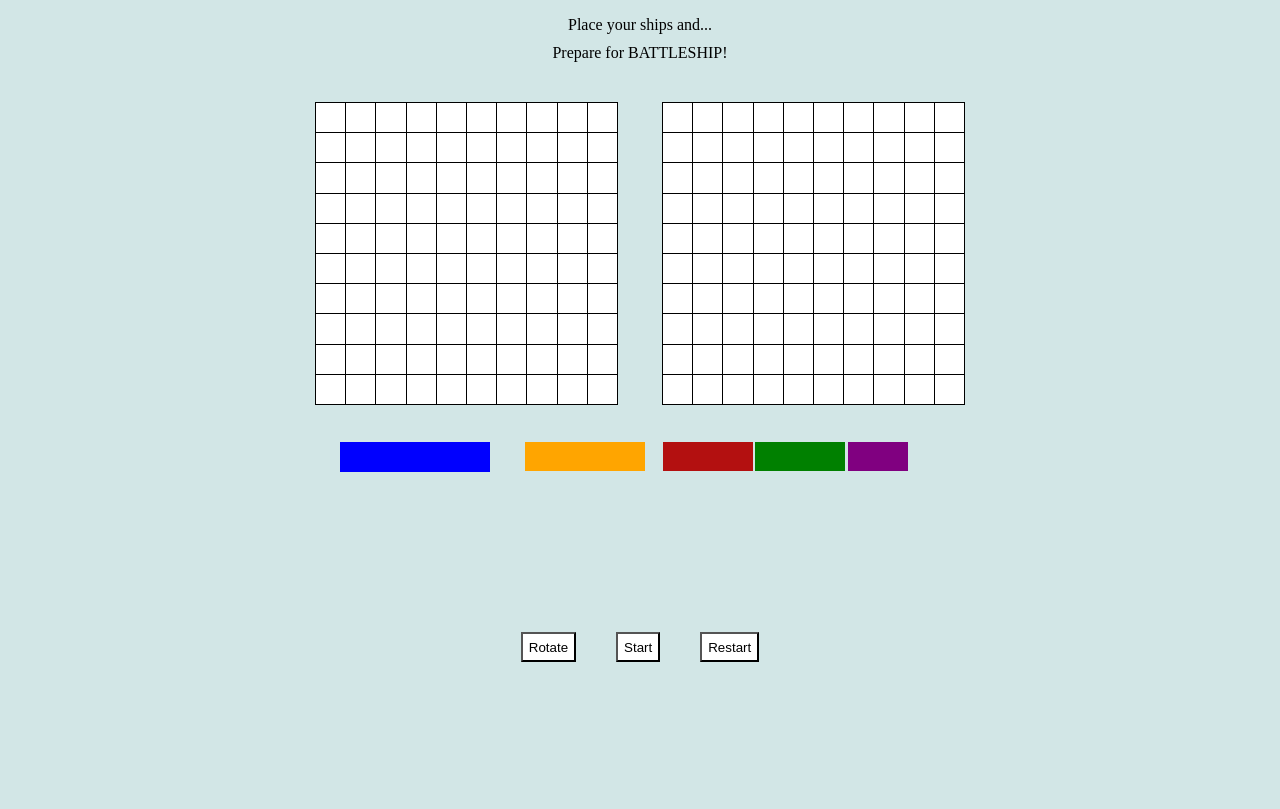
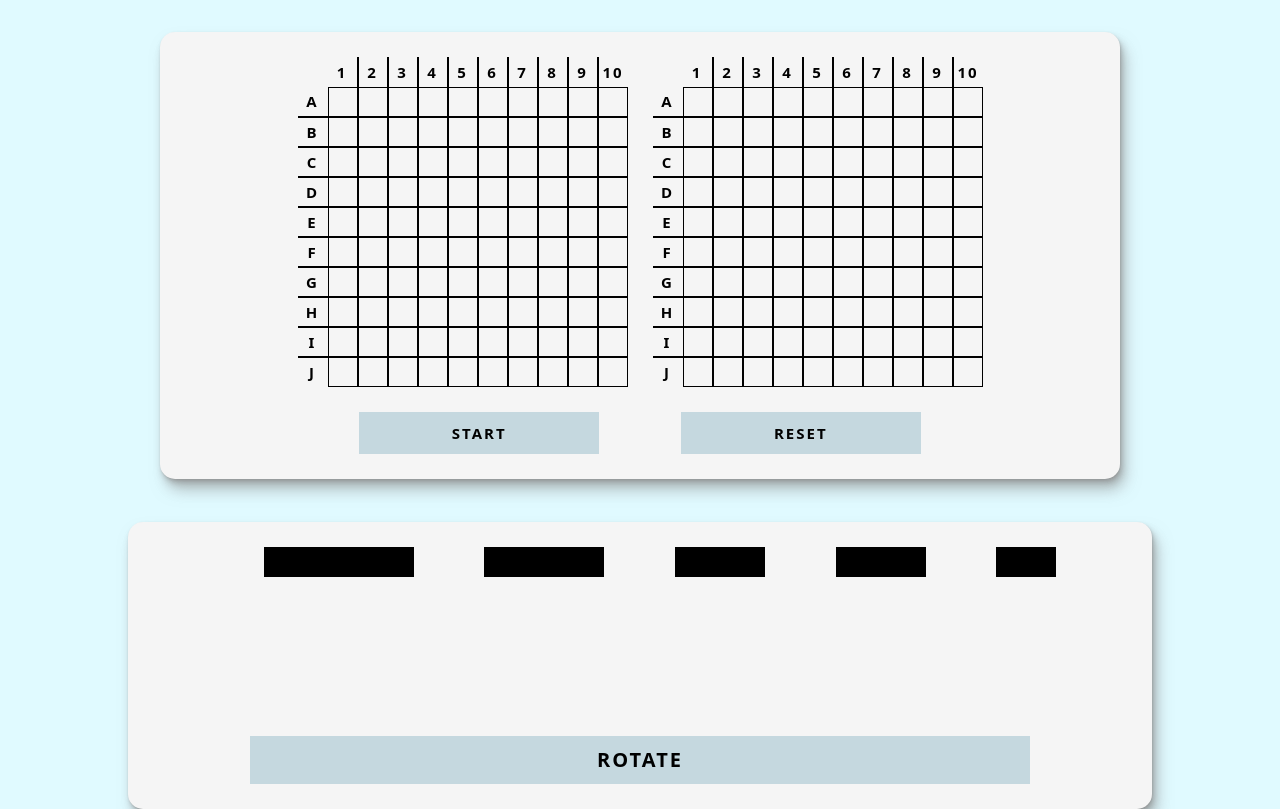
Before and after one commit to rewthex/battleship, a website built with webpack: page src/template.html in a window 1280 px wide. Shown: the part 84-893 px from the top of the page. Before the commit the page ends 800 px from the top, so only its background shows below. Built offline with nearby package versions, Linux system fonts and the light colour scheme.

Commit message:
completely rewrote styling, need to fix functionality

```diff
--- a/src/draggables.js
+++ b/src/draggables.js
@@ -1,11 +1,12 @@
 export class Draggable {
 	constructor(selector, onDrop) {
-		this.block = document.querySelector(selector);
+		this.block = document.getElementById(selector);
 		this.onDrop = onDrop;
 
 		const { x: lastX, y: lastY } = this.block.getBoundingClientRect();
 		this.lastX = lastX;
 		this.lastY = lastY;
+		this.offset = { x: 0, y: 0 };
 		this.isDragging = false;
 
 		this.block.addEventListener('mousedown', this.mouseDown.bind(this));
@@ -14,6 +15,10 @@
 	mouseDown(e) {
 		e.preventDefault();
 		this.isDragging = true;
+
+		const block = this.block.getBoundingClientRect();
+		this.offset.x = e.clientX - block.left;
+		this.offset.y = e.clientY - block.top;
 
 		document.addEventListener('mousemove', this.mouseMove.bind(this));
 		document.addEventListener('mouseup', this.mouseUp.bind(this), {
@@ -25,14 +30,13 @@
 		if (!this.isDragging) return;
 		this.block.style.position = 'absolute';
 
-		this.block.style.left = `${e.clientX - this.block.offsetWidth / 2}px`;
-		this.block.style.top = `${e.clientY - this.block.offsetHeight / 2}px`;
+		this.block.style.left = `${e.clientX - this.offset.x}px`;
+		this.block.style.top = `${e.clientY - this.offset.y}px`;
 	}
 
 	mouseUp(e) {
 		this.isDragging = false;
 		document.removeEventListener('mousemove', this.mouseMove.bind(this));
-
 
 		let { x, y } = this.block.getBoundingClientRect();
 
@@ -72,7 +76,7 @@
 
 	initializeShips(shipSelectors) {
 		shipSelectors.forEach((selector) => {
-			this.ships[selector] = new Draggable(`.${selector}`, this.onDrop);
+			this.ships[selector] = new Draggable(selector, this.onDrop);
 		});
 	}
 
--- a/src/helpers.js
+++ b/src/helpers.js
@@ -1,19 +1,16 @@
-export const renderBoard = (player, gameboard, gameover) => {
-	const width = 10;
+export const createBoards = () => {
+	const playerBoard = document.getElementById('player-board')
+	const computerBoard = document.getElementById('computer-board')
 
-	const gameBoardContainer = document.createElement('div');
-	gameBoardContainer.classList.add('game-board');
-	gameBoardContainer.setAttribute('id', player);
+	for (let i = 0; i < 100; i++) {
+		const playerCell = document.createElement('div');
+		playerCell.classList.add('cell');
+		playerCell.setAttribute('id', i);
+		playerBoard.appendChild(playerCell);
 
-	for (let i = 0; i < width * width; i++) {
-		const cellDiv = document.createElement('div');
-		cellDiv.classList.add('cell');
-		if (typeof gameboard[i] === 'string') {
-			cellDiv.classList.add(gameboard[i]);
-		}
-		cellDiv.dataset.id = i;
-		gameBoardContainer.append(cellDiv);
+		const computerCell = document.createElement('div');
+		computerCell.classList.add('cell');
+		computerCell.setAttribute('id', i);
+		computerBoard.appendChild(computerCell);
 	}
-
-	return gameBoardContainer;
 };
--- a/src/index.js
+++ b/src/index.js
@@ -1,6 +1,6 @@
 import { GameEngine } from './gameengine';
 import { Draggables } from './draggables';
-import { renderBoard } from './helpers';
+import { createBoards } from './helpers';
 import './styles.css';
 
 const ScreenController = (() => {
@@ -8,31 +8,18 @@
 	const ships = ['carrier', 'battleship', 'cruiser', 'submarine', 'destroyer'];
 	const draggables = new Draggables(ships, handleDrop);
 
-	const playerTurnSpan = document.querySelector('#turn-display');
-	const gameInfoSpan = document.querySelector('#last-play');
-	const gamesBoardContainer = document.querySelector('.gamesboard-container');
-	const startButton = document.querySelector('#start');
-	const rotateButton = document.querySelector('#rotate');
-	const restartButton = document.querySelector('#restart');
+	createBoards();
+
+	const startButton = document.getElementById('start-game');
+	const resetButton = document.getElementById('reset-game');
+	const rotateButton = document.getElementById('rotate-ships');
 
 	const updateScreen = (initialRender = false) => {
-		gamesBoardContainer.innerHTML = '';
-		if (initialRender) {
-			playerTurnSpan.innerText = `Place your ships and...`;
-		} else {
-			playerTurnSpan.innerText = `${game.getActivePlayer().name}'s turn to go!`;
-		}
-		gameInfoSpan.innerText = game.getLastRoundMessage();
-
-		game.getPlayers().forEach((player) => {
-			gamesBoardContainer.append(
-				renderBoard(player.playerNumber, player.gameboard.board, false)
-			);
-		});
+		// updateBoard()
 	};
 
 	function handleDrop(cell, block) {
-		if (cell.parentElement.id !== 'player-one') return;
+		if (cell.parentElement.id !== 'player-board') return;
 
 		const start = cell.dataset.id;
 		const type = block.dataset.type;
@@ -50,20 +37,16 @@
 	}
 
 	const rotateShips = () => {
-		const optionsContainer = document.querySelector('.options-container');
-		const ships = optionsContainer.querySelectorAll(
-			'div:not([data-set="true"])'
-		);
-
-		ships.forEach((ship) => {
-			const newHeight = ship.offsetHeight;
-			ship.style.height = `${ship.offsetWidth}px`;
-			ship.style.width = `${newHeight}px`;
+		const shipList = document.querySelectorAll('.ship');
+		shipList.forEach((ship) => {
+			const shipHeight = ship.offsetHeight;
+			const shipWidth = ship.offsetWidth;
+			ship.style.height = `${shipWidth}px`;
+			ship.style.width = `${shipHeight}px`;
 			ship.dataset.vertical =
 				ship.dataset.vertical === 'true' ? 'false' : 'true';
+			console.log(ship.dataset.vertical);
 		});
-
-		optionsContainer.classList.toggle('options-container-vertical');
 	};
 
 	const startGame = () => {
@@ -79,8 +62,8 @@
 	const restartGame = () => window.location.reload();
 
 	startButton.addEventListener('click', startGame);
+	resetButton.addEventListener('click', restartGame);
 	rotateButton.addEventListener('click', rotateShips);
-	restartButton.addEventListener('click', restartGame);
 
 	updateScreen(true);
 })();
--- a/src/styles.css
+++ b/src/styles.css
@@ -1,138 +1,266 @@
-@font-face {
-	font-family: 'Boldean';
-	src: url('./BOLDEAN.ttf') format('truetype');
+*,
+*::before,
+*::after {
+	box-sizing: border-box;
 }
 
 * {
+	font-family: 'system-ui';
+	font-size: 10px;
+	letter-spacing: 0.2rem;
 	margin: 0;
-	box-sizing: border-box;
-	background-color: rgb(210, 230, 230);
+}
+
+body {
+  background-color: rgb(224, 250, 255);
+	line-height: 1.5;
+	-webkit-font-smoothing: antialiased;
+}
+
+input,
+button,
+output {
+	font: inherit;
+}
+
+:root {
+	--shadow-color: 0deg 0% 53%;
+	--shadow-elevation-medium: 0.3px 0.5px 0.8px hsl(var(--shadow-color) / 0.26),
+		1.1px 2.2px 3.2px -0.5px hsl(var(--shadow-color) / 0.36),
+		2.5px 5px 7.2px -0.9px hsl(var(--shadow-color) / 0.46),
+		5.6px 11.3px 16.3px -1.4px hsl(var(--shadow-color) / 0.56);
+}
+
+dialog[open] {
+  justify-self: center;
+  align-self: center;
+}
+
+dialog[open]::backdrop {
+  -webkit-backdrop-filter: blur(5px);
+  backdrop-filter: blur(5px);
 }
 
 .container {
 	display: grid;
-	grid-template-rows: 100px 600px;
+	grid-template-rows: 0.3fr 5fr 0.4fr 2.7fr;
 	grid-template-areas:
-		'header'
-		'game-area';
-}
-
-.header {
-	font-family: 'Boldean';
-	letter-spacing: 0.5rem;
-	text-align: center;
-	align-self: center;
-	grid-area: header;
+    '.'
+		'game-area'
+		'.'
+		'ship-placement';
 }
 
 .game-area {
+	grid-area: game-area;
 	display: grid;
-	grid-template-rows: 1fr 3fr 2fr 1fr;
-	grid-template-columns: 1fr 3fr;
+	grid-template-columns: 1fr;
+	grid-template-rows: 1fr 0.5fr 8fr;
 	grid-template-areas:
-		'game-info            game-info'
-		'gamesboard-container gamesboard-container'
-		'options-container    options-container'
-		'controls             controls';
-	grid-area: game-area;
-	gap: 40px;
+		'game-status'
+    '.'
+		'game-boards';
 }
 
-.options-container {
-	grid-area: options-container;
-	min-height: 150px;
-	min-width: 600px;
-	display: grid;
-	grid-template-columns: 2fr 1.5fr 1fr 1fr 1fr;
+#game-status {
 	justify-self: center;
+	align-self: center;
+	text-align: center;
+	width: 60%;
+	padding: 5px;
+	grid-area: game-status;
+	font-size: 2rem;
+	background: rgba(83, 190, 255, 0.2);
+	border-radius: 16px;
+	background: linear-gradient(to bottom, #eaf1f4, #c5d8df);
+	border: 1px solid #a7bac7;
+	border-radius: 4px;
 }
 
-
-
-.game-info {
-	grid-area: game-info;
-	display: flex;
-	flex-direction: column;
-	gap: 10px;
-	align-items: center;
+.game-boards {
+  background-color: whitesmoke;
+	width: 75%;
+	padding: 25px;
+	grid-area: game-boards;
+	display: grid;
+	justify-self: center;
+	justify-content: center;
+	gap: 25px;
+	box-shadow: var(--shadow-elevation-medium);
+	border-radius: 15px;
 }
 
-.gamesboard-container {
-	grid-area: gamesboard-container;
-	width: 650px;
-	height: 300px;
-	display: flex;
-	justify-content: space-between;
-	justify-self: center;
+.game-board-container {
+	width: 330px;
+	height: 330px;
+	display: grid;
+	align-self: center;
+	grid-template-columns: 1fr 10fr;
+	grid-template-rows: 1fr 10fr;
+	grid-template-areas:
+		'top-labels  top-labels'
+		'side-labels game-board';
 }
 
 .game-board {
-	width: 303px;
-	height: 303px;
+	display: flex;
+	flex-wrap: wrap;
+}
+
+.cell {
+	width: 30px;
+	height: 30px;
+  border: 1px solid black;
+}
+
+.label {
+	width: 30px;
+	height: 30px;
+	text-align: center;
+	align-content: center;
+  font-size: 1.5rem;
+  font-weight: 600;
+}
+
+.top-labels {
+	grid-area: top-labels;
+	display: flex;
+	flex-direction: row;
+}
+
+.top-labels .label:first-child {
+  border: none;
+}
+
+.top-labels .label:nth-child(2) {
+  border-right: 1px solid black;
+}
+
+.top-labels .label:nth-child(11) {
+  border-left: 1px solid black;
+  border-right: none;
+}
+
+.top-labels .label:nth-child(n+3):nth-child(-n+10) {
+  border-left: 1px solid black;
+  border-right: 1px solid black;
+}
+
+.side-labels {
+	grid-area: side-labels;
+	display: flex;
+	flex-direction: column;
+}
+
+.side-labels .label:first-child {
+  border-bottom: 1px solid black;
+}
+
+.side-labels .label:last-child {
+  border-top: 1px solid black;
+}
+
+.side-labels .label:nth-child(n+2):nth-child(-n+9) {
+  border-top: 1px solid black;
+  border-bottom: 1px solid black;
+}
+
+.game-controls {
+	display: flex;
+	gap: 20px;
+	grid-column-start: 1;
+	grid-column-end: 3;
+	justify-content: space-evenly;
+}
+
+.game-controls > button {
+	width: 35%;
+	padding: 10px;
+	font-size: 1.5rem;
+	font-weight: 600;
+	border: none;
+	background-color: #c5d8df;
+}
+
+.ship-placement {
+  background-color: whitesmoke;
 	display: grid;
-	grid-template-columns: repeat(10, 1fr);
-	grid-template-rows: repeat(10, 1fr);
-	gap: 1px;
-	background-color: black;
+	grid-template-rows: 4fr 1fr;
+	grid-template-areas:
+		'ship-list'
+		'rotate-ships';
+	justify-self: center;
+	width: 80%;
+	padding: 25px;
+	grid-area: ship-placement;
+	box-shadow: var(--shadow-elevation-medium);
+	border-radius: 15px;
+}
+
+.ship-list {
+	grid-area: ship-list;
+	list-style: none;
+	display: flex;
+	flex-direction: row;
+	justify-content: space-evenly;
+}
+
+.ship {
 	border: 1px solid black;
 }
 
-.cell {
-	width: 100%;
-	height: 100%;
-	background-color: white;
+#destroyer {
+	background-color: black;
+	height: 30px;
+	width: 60px;
 }
 
-.controls {
-	grid-area: controls;
-	display: flex;
-	justify-content: center;
-	gap: 40px;
+#submarine {
+	background-color: black;
+
+	height: 30px;
+	width: 90px;
 }
 
-button {
-	background-color: white;
+#cruiser {
+	background-color: black;
+
+	width: 90px;
 	height: 30px;
 }
 
+#battleship {
+	background-color: black;
 
-.destroyer {
-	background-color: purple;
-	width: 60px;
-	height: 29px;
+	width: 120px;
+	height: 30px;
 }
 
-.submarine {
-	background-color: green;
-	width: 90px;
-	height: 29px;
-}
+#carrier {
+	background-color: black;
 
-.cruiser {
-	background-color: rgb(179, 16, 16);
-	width: 90px;
-	height: 29px;
-}
-
-.battleship {
-	background-color: orange;
-	width: 120px;
-	height: 29px;
-}
-
-.carrier {
-	background-color: blue;
 	width: 150px;
 	height: 30px;
 }
 
-.hit {
-	z-index: 1;
-	background-color: rgb(0, 0, 0);
+#rotate-ships {
+	grid-area: rotate-ships;
+	width: 80%;
+	justify-self: center;
+	font-size: 2rem;
+	font-weight: 600;
+	border: none;
+	background-color: #c5d8df;
 }
 
-.miss {
-	z-index: 1;
-	background-color: rgb(60, 139, 150);
+#rotate-ships:hover,
+.game-controls > button:hover {
+  cursor: grab;
+	background-color: #9eafb6;
+}
 
+#rotate-ships:active,
+.game-controls > button:active {
+  cursor: grabbing;
+	background-color: #7b888d;
 }
--- a/src/template.html
+++ b/src/template.html
@@ -6,54 +6,136 @@
 		<title>Battleship</title>
 	</head>
 	<body>
-		<div class="container">
-			<div class="header">
-				<h1 class="logo">BATTLESHIP</h1>
+		<body>
+			<!-- <dialog id="dialog">
+				Here's my dialog bish
+			</dialog> -->
+			<main class="container">
+				<section class="game-area">
+					<output
+						id="game-status"
+						role="status"
+						aria-live="assertive"
+						aria-atomic="true"
+					>
+						Place your ships!
+					</output>
+
+					<section class="game-boards">
+						<div class="game-board-container" aria-label="Player's game board">
+							<div class="top-labels">
+								<div class="label"></div>
+								<div class="label">1</div>
+								<div class="label">2</div>
+								<div class="label">3</div>
+								<div class="label">4</div>
+								<div class="label">5</div>
+								<div class="label">6</div>
+								<div class="label">7</div>
+								<div class="label">8</div>
+								<div class="label">9</div>
+								<div class="label">10</div>
 							</div>
-			<div class="game-area">
-				<div class="game-info">
-					<p id="turn-display"></p>
-					<p id="last-play"></p>
+							<div class="side-labels">
+								<div class="label">A</div>
+								<div class="label">B</div>
+								<div class="label">C</div>
+								<div class="label">D</div>
+								<div class="label">E</div>
+								<div class="label">F</div>
+								<div class="label">G</div>
+								<div class="label">H</div>
+								<div class="label">I</div>
+								<div class="label">J</div>
 							</div>
-				<div class="options-container">
-					<div
-						class="carrier"
+							<div class="game-board" id="player-board"></div>
+						</div>
+						<div class="game-board-container" aria-label="Computer's game board">
+							<div class="top-labels">
+								<div class="label"></div>
+								<div class="label">1</div>
+								<div class="label">2</div>
+								<div class="label">3</div>
+								<div class="label">4</div>
+								<div class="label">5</div>
+								<div class="label">6</div>
+								<div class="label">7</div>
+								<div class="label">8</div>
+								<div class="label">9</div>
+								<div class="label">10</div>
+							</div>
+							<div class="side-labels">
+								<div class="label">A</div>
+								<div class="label">B</div>
+								<div class="label">C</div>
+								<div class="label">D</div>
+								<div class="label">E</div>
+								<div class="label">F</div>
+								<div class="label">G</div>
+								<div class="label">H</div>
+								<div class="label">I</div>
+								<div class="label">J</div>
+							</div>
+							<div class="game-board" id="computer-board"></div>
+						</div>
+						<section class="game-controls">
+							<button type="button" class="game-button" id="start-game">
+								START
+							</button>
+							<button type="button" class="game-button" id="reset-game">
+								RESET
+							</button>
+						</section>
+					</section>
+				</section>
+
+				<section class="ship-placement">
+					<ul class="ship-list">
+						<li
+							class="ship"
+							id="carrier"
 							data-type="carrier"
 							data-vertical="false"
 							data-set="false"
-					></div>
-					<div
-						class="battleship"
+							aria-label="Carrier ship. Drag to place."
+						></li>
+						<li
+							class="ship"
+							id="battleship"
 							data-type="battleship"
 							data-vertical="false"
 							data-set="false"
-					></div>
-					<div
-						class="cruiser"
+							aria-label="Battleship. Drag to place."
+						></li>
+						<li
+							class="ship"
+							id="cruiser"
 							data-type="cruiser"
 							data-vertical="false"
 							data-set="false"
-					></div>
-					<div
-						class="submarine"
+							aria-label="Cruiser. Drag to place."
+						></li>
+						<li
+							class="ship"
+							id="submarine"
 							data-type="submarine"
 							data-vertical="false"
 							data-set="false"
-					></div>
-					<div
-						class="destroyer"
+							aria-label="Submarine. Drag to place."
+						></li>
+						<li
+							class="ship"
+							id="destroyer"
 							data-type="destroyer"
 							data-vertical="false"
 							data-set="false"
-					></div>
-				</div>
-				<div class="gamesboard-container"></div>
-				<div class="controls">
-					<button type="button" id="rotate">Rotate</button>
-					<button type="button" id="start">Start</button>
-					<button type="button" id="restart">Restart</button>
-				</div>
-			</div>
-		</div>
+							aria-label="Destroyer. Drag to place."
+						></li>
+					</ul>
+					<button type="button" class="game-button" id="rotate-ships">
+						ROTATE
+					</button>
+				</section>
+			</main>
 	</body>
 </html>
```
Lines whose indentation alone changed are shown as unchanged.
